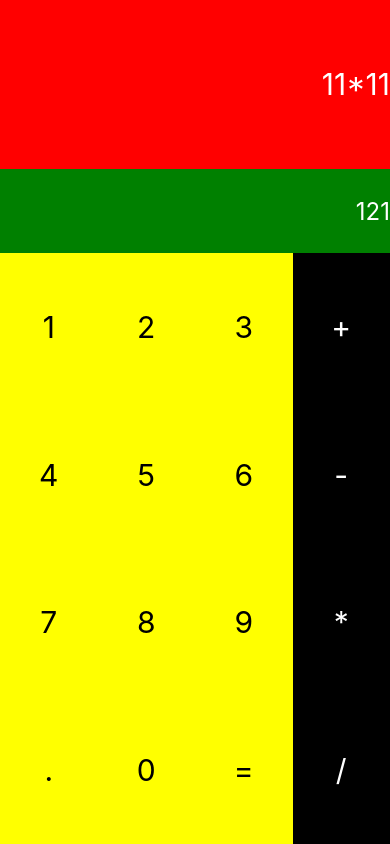
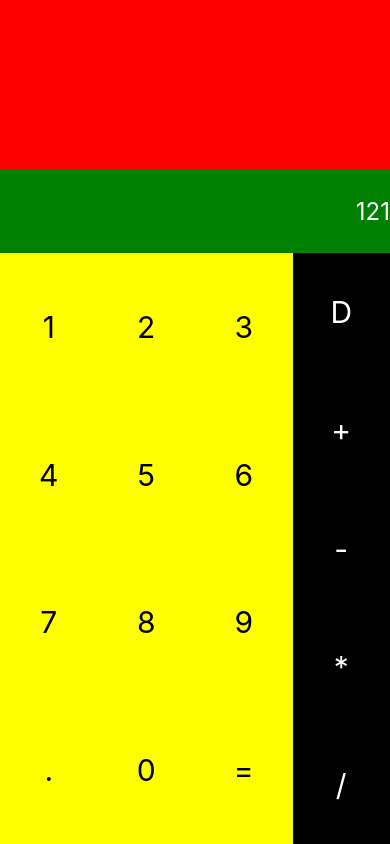
Before and after one commit to deniskonovalov/react-native-calculator, a React Native app: screen / in a window 390 px wide. Built offline with nearby package versions, Linux system fonts and the light colour scheme.

Commit message:
Add actions to the operations buttons

```diff
--- a/App.js
+++ b/App.js
@@ -19,7 +19,48 @@ export default class App extends Component {
 
     constructor() {
         super();
-        this.state = {};
+        this.operations = ['D','+','-','*','/'];
+        this.state = {
+            resultText: ''
+        };
+    }
+
+    calculateResult() {
+        const text = this.state.resultText;
+    }
+
+    buttonPressed(text) {
+        if(text == '='){
+            this.calculateResult();
+        }
+
+        this.setState({
+            resultText: this.state.resultText + text
+        });
+    }
+
+    operate(operation) {
+        switch(operation){
+            case 'D':
+                let text = this.state.resultText.split('');
+                text.pop();
+                this.setState({
+                    resultText: text.join('')
+                });
+                break;
+            case '+':
+            case '-':
+            case '*':
+            case '/':
+                let lastChar = this.state.resultText.split('').pop();
+                if(this.operations.lastIndexOf(lastChar) > 0) return;
+
+                if(this.state.resultText == '') return;
+                this.setState({
+                    resultText: this.state.resultText + operation
+                });
+
+        }
     }
 
     render() {
@@ -31,7 +72,7 @@ export default class App extends Component {
 
             for (let j = 0; j <3; j++) {
                 row.push(
-                    <TouchableOpacity style={styles.btn}>
+                    <TouchableOpacity onPress={() => this.buttonPressed(nums[i][j])} style={styles.btn}>
                         <Text style={styles.btnText}>{nums[i][j]}</Text>
                     </TouchableOpacity>
                 );
@@ -44,13 +85,11 @@ export default class App extends Component {
             );
         }
 
-        let operations = ['+','-','*','/'];
         let ops = [];
-
-        for (let i = 0; i < 4; i++) {
+        for (let i = 0; i < 5; i++) {
             ops.push(
-                <TouchableOpacity style={styles.btn}>
-                    <Text style={[styles.btnText, styles.white]}>{operations[i]}</Text>
+                <TouchableOpacity style={styles.btn} onPress={() => this.operate(this.operations[i])}>
+                    <Text style={[styles.btnText, styles.white]}>{this.operations[i]}</Text>
                 </TouchableOpacity>
             );
         }
@@ -58,7 +97,7 @@ export default class App extends Component {
         return (
             <View style={styles.container}>
                 <View style={styles.result}>
-                    <Text style={styles.resultText}>11*11</Text>
+                    <Text style={styles.resultText}>{this.state.resultText}</Text>
                 </View>
                 <View style={styles.calculation}>
                     <Text style={styles.calculationText}>121</Text>
```
